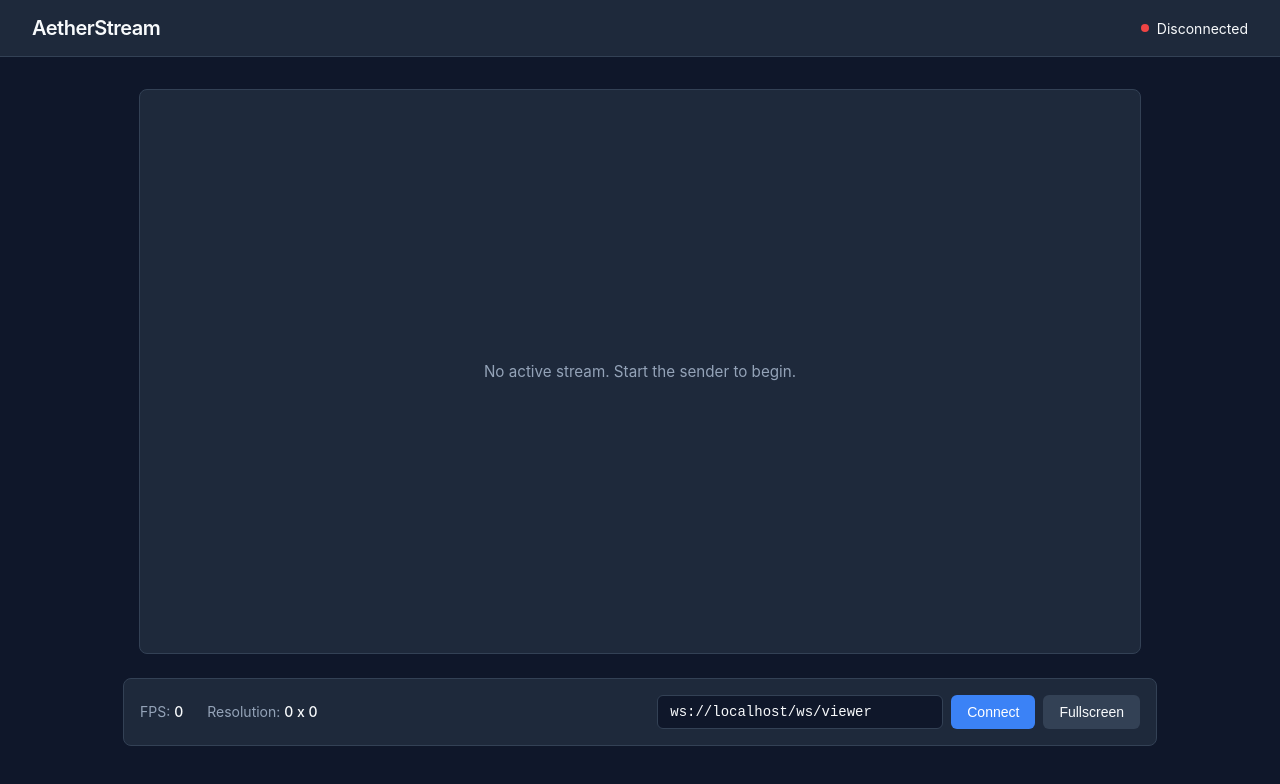
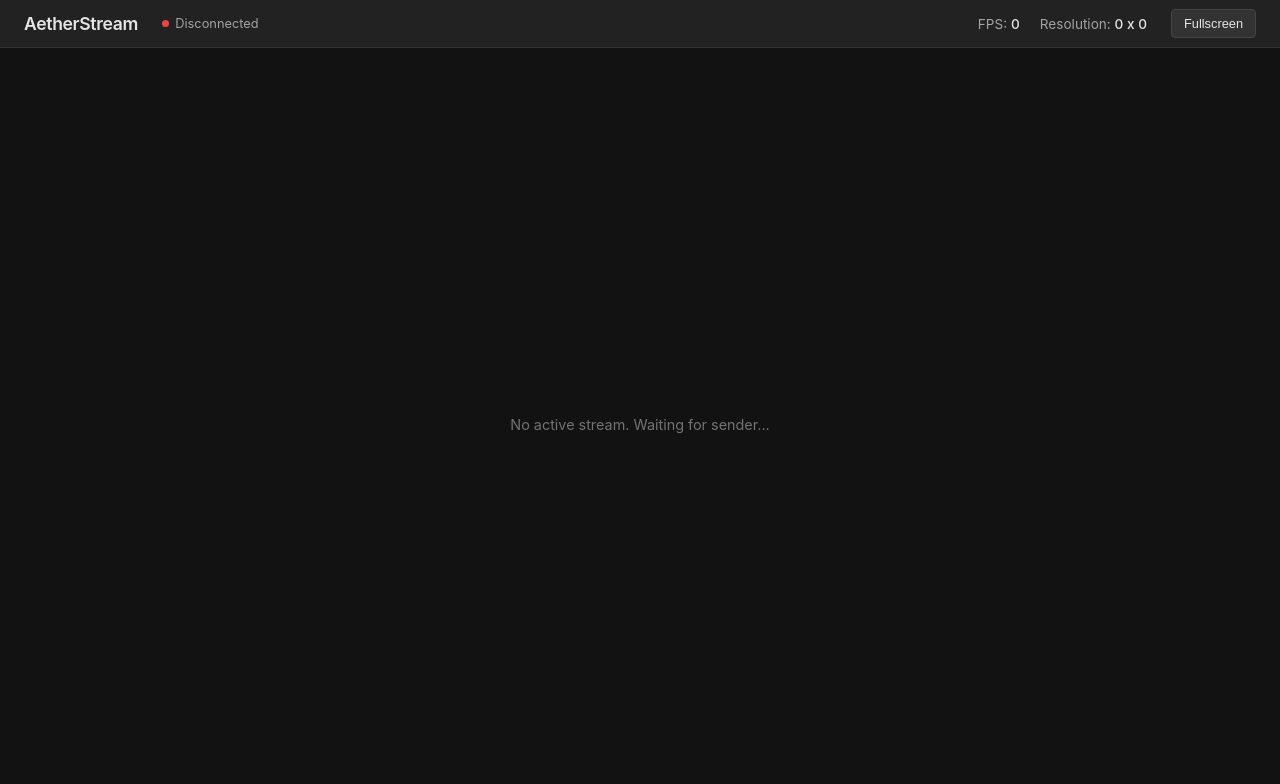
Before and after one commit to slupx/stream-server, a plain HTML site: page index.html in a window 1280 px wide. Drawn offline with Linux system fonts and the light colour scheme.

Commit message:
Update layout: top-bar data, auto-connect, max video size, neutral dark theme

```diff
--- a/index.html
+++ b/index.html
@@ -7,39 +7,49 @@
     <style>
         body {
             font-family: -apple-system, BlinkMacSystemFont, "Segoe UI", Roboto, Helvetica, Arial, sans-serif;
-            background: #0f172a;
-            color: #f8fafc;
+            background: #181818;
+            color: #e5e5e5;
             margin: 0;
             padding: 0;
             display: flex;
             flex-direction: column;
-            min-height: 100vh;
+            height: 100vh;
+            overflow: hidden;
         }
         header {
             display: flex;
             justify-content: space-between;
             align-items: center;
-            padding: 1rem 2rem;
-            background: #1e293b;
-            border-bottom: 1px solid #334155;
+            padding: 0.75rem 1.5rem;
+            background: #222222;
+            border-bottom: 1px solid #333333;
+            height: 48px;
+            box-sizing: border-box;
+            z-index: 10;
+        }
+        .header-left {
+            display: flex;
+            align-items: center;
+            gap: 1.5rem;
         }
         h1 {
-            font-size: 1.25rem;
+            font-size: 1.1rem;
             margin: 0;
             font-weight: 600;
-            letter-spacing: -0.025em;
+            letter-spacing: -0.02em;
         }
         .status {
-            font-size: 0.875rem;
+            font-size: 0.8rem;
             display: flex;
             align-items: center;
-            gap: 0.5rem;
+            gap: 0.4rem;
+            color: #a3a3a3;
         }
         .status-dot {
-            width: 8px;
-            height: 8px;
+            width: 7px;
+            height: 7px;
             border-radius: 50%;
-            background: #64748b;
+            background: #737373;
         }
         .status-dot.connected {
             background: #10b981;
@@ -47,134 +57,81 @@
         .status-dot.disconnected {
             background: #ef4444;
         }
+        .header-right {
+            display: flex;
+            align-items: center;
+            gap: 1.5rem;
+            font-size: 0.85rem;
+        }
+        .stats {
+            display: flex;
+            gap: 1.25rem;
+            color: #a3a3a3;
+        }
+        .stats span {
+            color: #e5e5e5;
+            font-weight: 500;
+        }
+        button {
+            background: #333333;
+            color: #e5e5e5;
+            border: 1px solid #444444;
+            padding: 0.35rem 0.75rem;
+            border-radius: 4px;
+            font-weight: 500;
+            font-size: 0.8rem;
+            cursor: pointer;
+            transition: background 0.15s ease;
+        }
+        button:hover {
+            background: #444444;
+        }
         main {
             flex: 1;
             display: flex;
-            flex-direction: column;
-            align-items: center;
-            padding: 2rem;
-            gap: 1.5rem;
-        }
-        .viewer-card {
-            width: 100%;
-            max-width: 1000px;
-            aspect-ratio: 16/9;
-            background: #1e293b;
-            border: 1px solid #334155;
-            border-radius: 8px;
-            display: flex;
             align-items: center;
             justify-content: center;
-            overflow: hidden;
+            background: #121212;
             position: relative;
+            width: 100vw;
+            height: calc(100vh - 48px);
         }
         #stream-img {
+            max-width: 100%;
+            max-height: 100%;
             width: 100%;
             height: 100%;
             object-fit: contain;
             display: none;
         }
         .placeholder {
-            color: #94a3b8;
-            font-size: 0.95rem;
-        }
-        .controls {
-            display: flex;
-            flex-wrap: wrap;
-            gap: 1rem;
-            width: 100%;
-            max-width: 1000px;
-            align-items: center;
-            justify-content: space-between;
-            background: #1e293b;
-            padding: 1rem;
-            border-radius: 8px;
-            border: 1px solid #334155;
-        }
-        .stats {
-            display: flex;
-            gap: 1.5rem;
-            font-size: 0.875rem;
-            color: #94a3b8;
-        }
-        .stats span {
-            color: #f8fafc;
-            font-weight: 500;
-        }
-        .actions {
-            display: flex;
-            gap: 0.5rem;
-        }
-        input[type="text"] {
-            background: #0f172a;
-            border: 1px solid #334155;
-            color: #f8fafc;
-            padding: 0.5rem 0.75rem;
-            border-radius: 6px;
-            font-family: monospace;
-            font-size: 0.875rem;
-            width: 260px;
-            outline: none;
-        }
-        input[type="text"]:focus {
-            border-color: #3b82f6;
-        }
-        button {
-            background: #3b82f6;
-            color: white;
-            border: none;
-            padding: 0.5rem 1rem;
-            border-radius: 6px;
-            font-weight: 500;
-            font-size: 0.875rem;
-            cursor: pointer;
-            transition: background 0.15s ease;
-        }
-        button:hover {
-            background: #2563eb;
-        }
-        button.disconnect {
-            background: #ef4444;
-        }
-        button.disconnect:hover {
-            background: #dc2626;
-        }
-        button.secondary {
-            background: #334155;
-            color: #f8fafc;
-        }
-        button.secondary:hover {
-            background: #475569;
+            color: #737373;
+            font-size: 0.9rem;
         }
     </style>
 </head>
 <body>
 
 <header>
-    <h1>AetherStream</h1>
-    <div class="status">
-        <div id="status-dot" class="status-dot disconnected"></div>
-        <span id="status-text">Disconnected</span>
+    <div class="header-left">
+        <h1>AetherStream</h1>
+        <div class="status">
+            <div id="status-dot" class="status-dot disconnected"></div>
+            <span id="status-text">Disconnected</span>
+        </div>
     </div>
-</header>
-
-<main>
-    <div class="viewer-card" id="viewer-card">
-        <div id="placeholder" class="placeholder">No active stream. Start the sender to begin.</div>
-        <img id="stream-img" alt="Stream Feed" />
-    </div>
-
-    <div class="controls">
+    <div class="header-right">
         <div class="stats">
             <div>FPS: <span id="fps-val">0</span></div>
             <div>Resolution: <span id="resolution-val">0 x 0</span></div>
         </div>
-        <div class="actions">
-            <input type="text" id="server-url" placeholder="ws://localhost:8000/ws/viewer" />
-            <button id="connect-btn">Connect</button>
-            <button id="fullscreen-btn" class="secondary">Fullscreen</button>
-        </div>
+        <button id="fullscreen-btn">Fullscreen</button>
     </div>
+</header>
+
+<main id="viewer-container">
+    <div id="placeholder" class="placeholder">No active stream. Waiting for sender...</div>
+    <img id="stream-img" alt="Stream Feed" />
 </main>
 
 <script>
@@ -184,37 +141,29 @@
     const streamImg = document.getElementById('stream-img');
     const fpsVal = document.getElementById('fps-val');
     const resolutionVal = document.getElementById('resolution-val');
-    const serverUrlInput = document.getElementById('server-url');
-    const connectBtn = document.getElementById('connect-btn');
     const fullscreenBtn = document.getElementById('fullscreen-btn');
-    const viewerCard = document.getElementById('viewer-card');
+    const viewerContainer = document.getElementById('viewer-container');
 
     let ws = null;
     let frameCount = 0;
     let lastFpsUpdate = performance.now();
     let reconnectTimeout = null;
 
-    function getDefaultWsUrl() {
+    function getWsUrl() {
+        const protocol = window.location.protocol === 'https:' ? 'wss:' : 'ws:';
         if (window.location.protocol === 'file:') {
             return 'ws://127.0.0.1:8000/ws/viewer';
         }
-        const protocol = window.location.protocol === 'https:' ? 'wss:' : 'ws:';
         return `${protocol}//${window.location.host}/ws/viewer`;
     }
-
-    serverUrlInput.value = getDefaultWsUrl();
 
     function updateStatus(connected, text = '') {
         if (connected) {
             statusDot.className = 'status-dot connected';
             statusText.textContent = 'Connected';
-            connectBtn.textContent = 'Disconnect';
-            connectBtn.className = 'disconnect';
         } else {
             statusDot.className = 'status-dot disconnected';
             statusText.textContent = text || 'Disconnected';
-            connectBtn.textContent = 'Connect';
-            connectBtn.className = '';
 
             placeholder.style.display = 'block';
             streamImg.style.display = 'none';
@@ -227,9 +176,7 @@
         if (reconnectTimeout) clearTimeout(reconnectTimeout);
         if (ws) ws.close();
 
-        const url = serverUrlInput.value.trim();
-        if (!url) return;
-
+        const url = getWsUrl();
         updateStatus(false, 'Connecting...');
 
         try {
@@ -279,35 +226,18 @@
         }
     }
 
-    function disconnect() {
-        if (reconnectTimeout) clearTimeout(reconnectTimeout);
-        if (ws) {
-            ws.close();
-            ws = null;
-        }
-        updateStatus(false, 'Disconnected');
-    }
-
-    connectBtn.addEventListener('click', () => {
-        if (ws && ws.readyState === WebSocket.OPEN) {
-            disconnect();
-        } else {
-            connect();
-        }
-    });
-
     streamImg.onload = () => {
         resolutionVal.textContent = `${streamImg.naturalWidth} x ${streamImg.naturalHeight}`;
     };
 
     fullscreenBtn.addEventListener('click', () => {
         if (!document.fullscreenElement) {
-            if (viewerCard.requestFullscreen) {
-                viewerCard.requestFullscreen();
-            } else if (viewerCard.webkitRequestFullscreen) {
-                viewerCard.webkitRequestFullscreen();
-            } else if (viewerCard.msRequestFullscreen) {
-                viewerCard.msRequestFullscreen();
+            if (viewerContainer.requestFullscreen) {
+                viewerContainer.requestFullscreen();
+            } else if (viewerContainer.webkitRequestFullscreen) {
+                viewerContainer.webkitRequestFullscreen();
+            } else if (viewerContainer.msRequestFullscreen) {
+                viewerContainer.msRequestFullscreen();
             }
         } else {
             if (document.exitFullscreen) {
```
